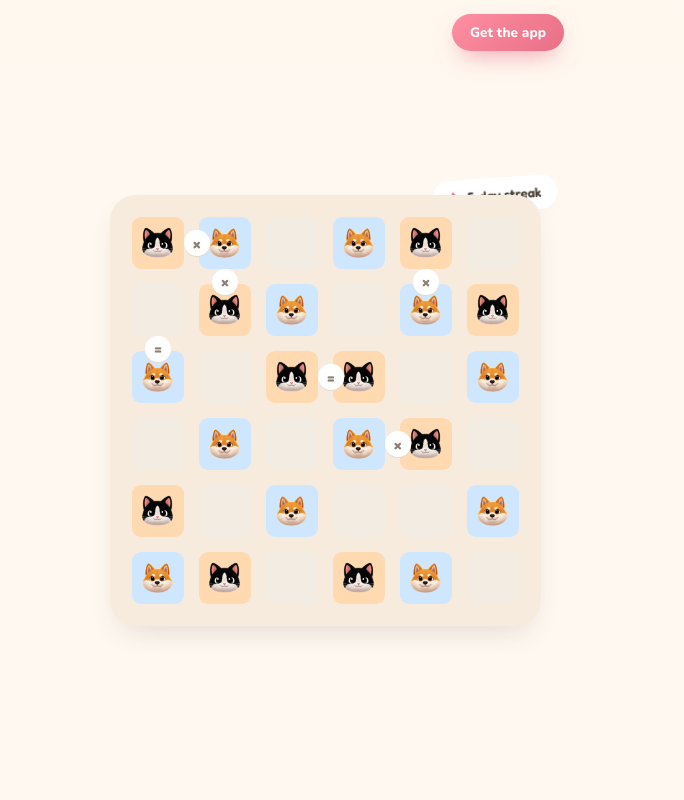
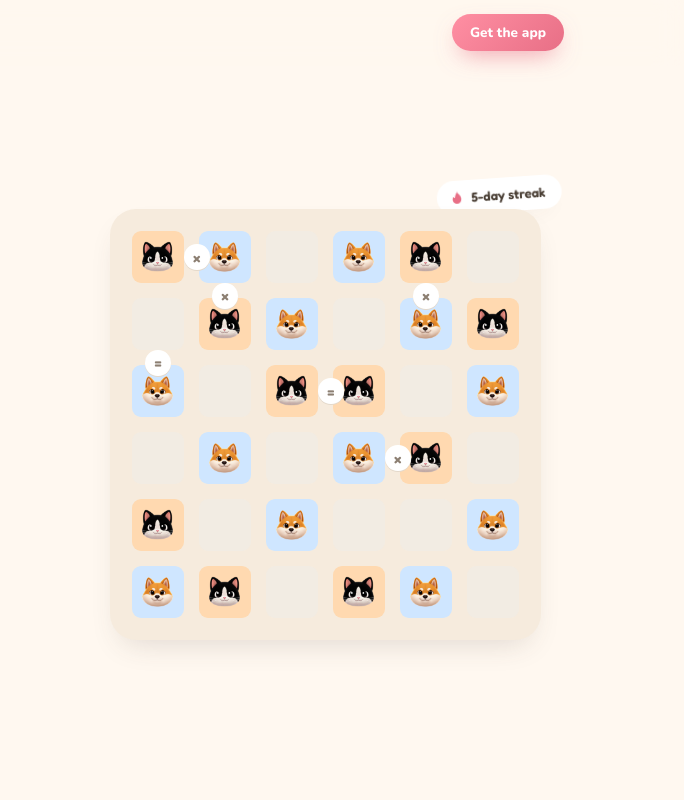
Before and after one commit to Kairos-ai-tech/Catando-Product-page, a plain HTML site: page index.html in a window 1280 px wide. Shown: the top 800 px of the page, 596-1280 px from the left. Drawn offline with nearby package versions, Linux system fonts and the light colour scheme.

Commit message:
Fix streak chip overlapping board tile art
Reserve space above the board for the streak chip instead of
negative-offsetting it over the board's top-right corner — with the
real chibi tile art now in place (higher detail than the old flat
icons), the previous overlap covered part of a tile's face.

Co-Authored-By: Claude Sonnet 5 <noreply@anthropic.com>
Claude-Session: https://claude.ai/code/session_01HvCkgCWTTJrcP9JpXGVd98

```diff
--- a/index.html
+++ b/index.html
@@ -314,6 +314,7 @@
     position:relative;
     display:flex;
     justify-content:center;
+    padding-top:28px;
   }
   .board{
     --cell:clamp(34px,7.6vw,52px);
@@ -367,7 +368,7 @@
   }
   .streak-chip{
     position:absolute;
-    top:-14px; right:6px;
+    top:0; right:2px;
     background:var(--card);
     border-radius:999px;
     padding:9px 16px 9px 12px;
```
